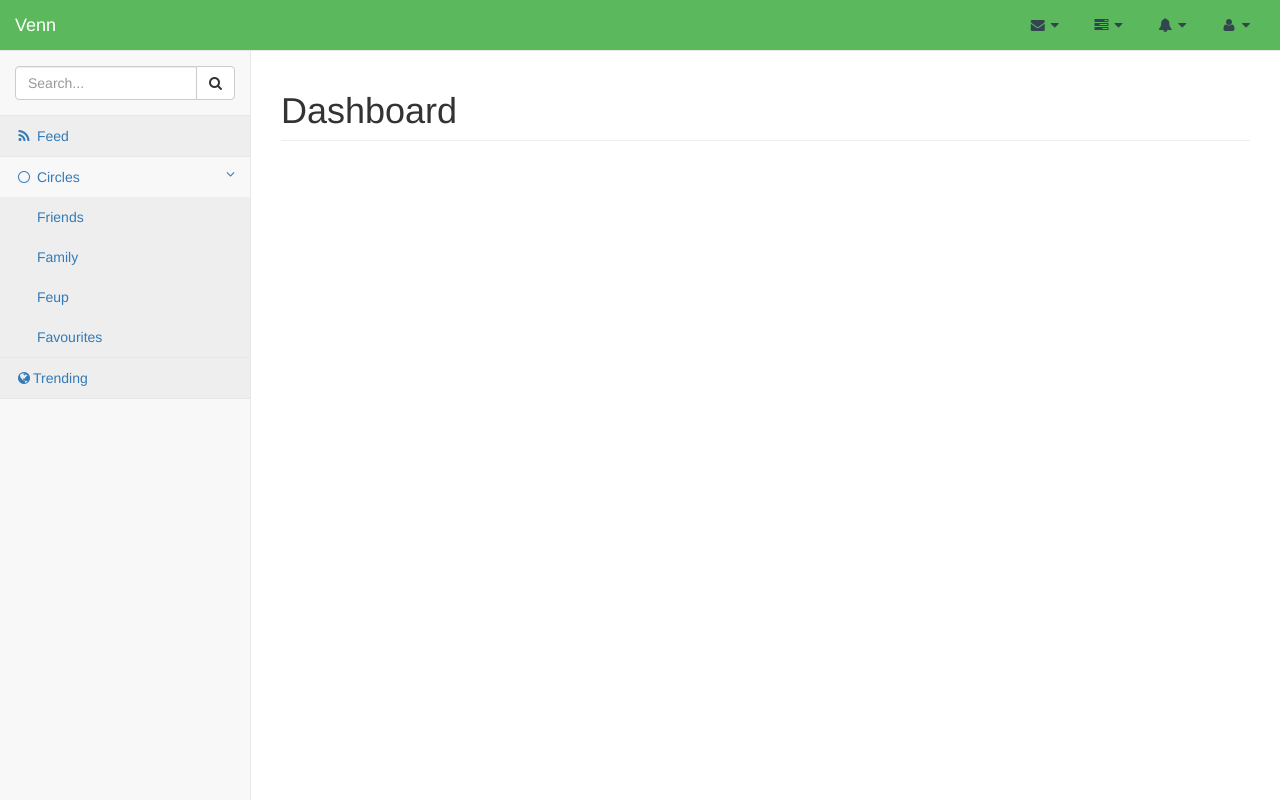
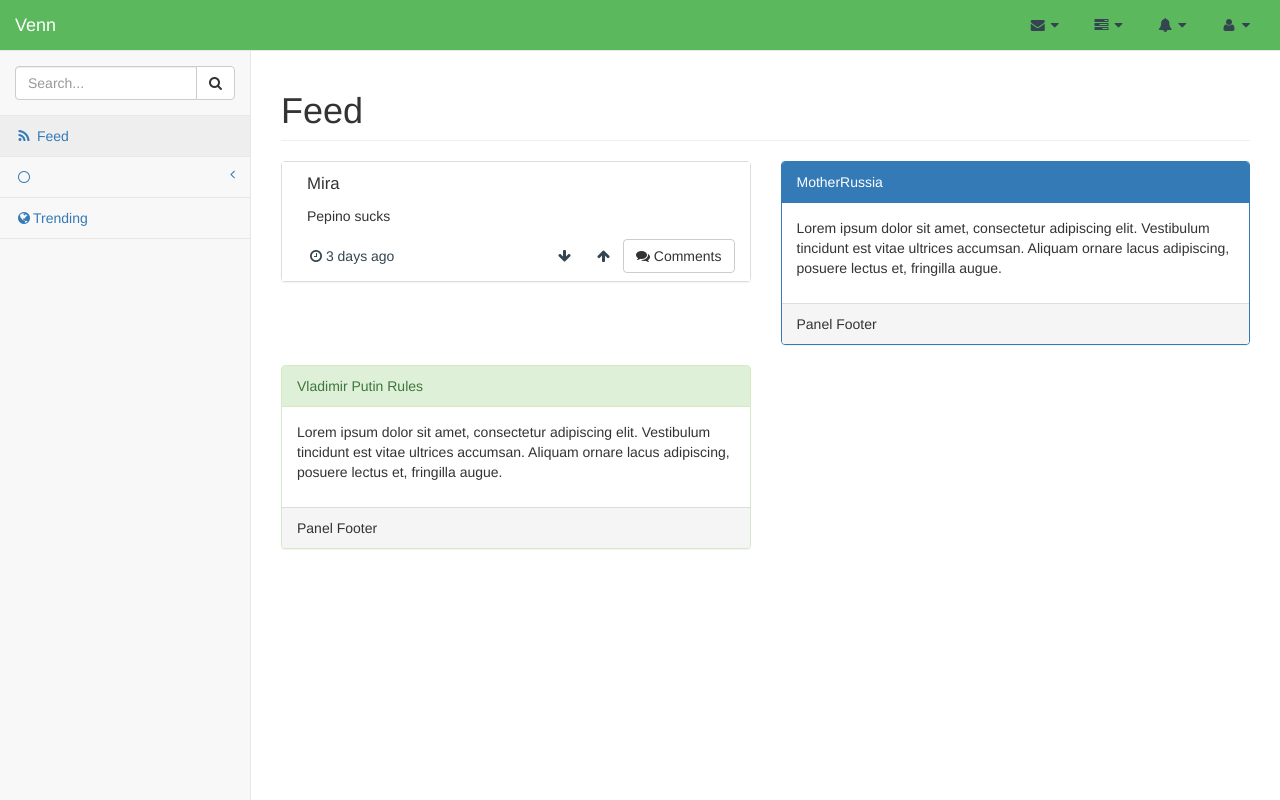
Before and after one commit to norim13/venn, a PHP site: page /pages/index.php in a window 1280 px wide. Run offline with PHP 8.4, Linux system fonts and the light colour scheme.

Commit message:
butoes das publicacoes
adicionado o up
adicionado o down
adicionado o comment
adicionado o componente que expande quando se carrega em comment
adicionada a hora

```diff
--- a/proj/assets/css/navbar.css
+++ b/proj/assets/css/navbar.css
@@ -11,8 +11,6 @@ background-color: rgb(51,122,183);
 
 /*green*/
 background-color: rgb(92,184,92);
-
-
 }
 #navbar-toggle-icon-black{
 background-color: rgb(51,69,79);
@@ -22,8 +20,6 @@ background-color: rgb(51,69,79);
 border-color: rgb(51,69,79);
 
 }
-
-
 
 
 .dropdown-toggle-white{
--- /dev/null
+++ b/proj/assets/css/pannels.css
@@ -0,0 +1,50 @@
+#btn-vote{
+background-color: transparent;
+border-color: transparent;
+font-size: 1em;
+color:rgb(51,69,79);
+border-radius: 50%;
+float: right;
+}
+
+#btn-comment{
+float: right;
+}
+
+#pannel-feed .panel-body,#pannel-feed .panel-heading,#pannel-feed .panel-footer{
+	padding-bottom:8px;
+	background-color:white;
+	border:0px;
+	border-radius:0%;
+}
+
+#pannel-feed .panel-heading{
+font-size:1.2em;
+padding-bottom:3px;
+padding-left:25px;
+}
+
+#pannel-feed .panel-footer{
+color:rgb(51,69,79);
+padding-top:0px;
+
+}
+
+#pannel-feed .panel-body{
+padding-top:7px;
+padding-bottom:3px;
+padding-left:25px;
+}
+
+#clock-pannel{
+background-color: transparent;
+border-color: transparent;
+font-size: 1em;
+color:rgb(51,69,79);
+float: left;
+padding-right:auto;
+}
+
+.fill-flow{
+overflow:auto;
+}
--- /dev/null
+++ b/proj/pages/body.php
@@ -0,0 +1,80 @@
+        <div id="page-wrapper">
+            <div class="row">
+
+				<div class="col-lg-12">
+                    <h1 class="page-header">Feed</h1>
+                </div>
+
+            </div>
+
+
+			 <div class="row">
+                <div class="col-lg-6">
+                    <div class="panel panel-default" id="pannel-feed">
+
+                        <div class="panel-heading ">
+                            Mira
+                        </div>
+
+                        <div class="panel-body " >
+							<p>Pepino sucks<p>
+						</div>
+
+                        <div class="panel-footer clearfix ">
+							<div class="fill-flow">
+							<a href="" class="btn btn-default" id="clock-pannel"><i class="fa fa-clock-o"></i> 3 days ago</a>
+
+							<button class="btn btn-default" id="btn-comment"type="button" data-toggle="collapse" data-target="#comments" aria-expanded="false" aria-controls="comments">
+							  <i class="fa fa-comments"></i> Comments
+							</button>
+							<a href="" class="btn btn-primary" id="btn-vote"><i class="fa fa-arrow-up"></i></a>
+							<a href="" class="btn btn-primary" id="btn-vote"><i class="fa fa-arrow-down"></i> </a>
+
+
+
+
+							</div>
+
+							<div class="collapse" id="comments">
+							  <div class="col-lg-7" >
+								<h4>Comments</h4>
+								(....)
+							  </div>
+							</div>
+
+						</div>
+                    </div>
+                </div>
+                <!-- /.col-lg-4 -->
+                <div class="col-lg-6">
+                    <div class="panel panel-primary">
+                        <div class="panel-heading">
+                            MotherRussia
+                        </div>
+                        <div class="panel-body">
+                            <p>Lorem ipsum dolor sit amet, consectetur adipiscing elit. Vestibulum tincidunt est vitae ultrices accumsan. Aliquam ornare lacus adipiscing, posuere lectus et, fringilla augue.</p>
+                        </div>
+                        <div class="panel-footer">
+                            Panel Footer
+                        </div>
+                    </div>
+                </div>
+                <!-- /.col-lg-4 -->
+                <div class="col-lg-6">
+                    <div class="panel panel-success">
+                        <div class="panel-heading">
+                            Vladimir Putin Rules
+                        </div>
+                        <div class="panel-body">
+                            <p>Lorem ipsum dolor sit amet, consectetur adipiscing elit. Vestibulum tincidunt est vitae ultrices accumsan. Aliquam ornare lacus adipiscing, posuere lectus et, fringilla augue.</p>
+                        </div>
+                        <div class="panel-footer">
+                            Panel Footer
+                        </div>
+                    </div>
+                </div>
+                <!-- /.col-lg-4 -->
+            </div>
+
+            <!-- /.row -->
+        </div>
--- a/proj/pages/header.php
+++ b/proj/pages/header.php
@@ -242,26 +242,26 @@
                             <a href="index.php"><i class="fa fa-rss fa-fw"></i> Feed</a>
                         </li>
                         <li>
-                            <a href="#"><i class="fa fa-circle-thin fa-fw"></i> Circles<span class="fa arrow"></span></a>
+                            <a href="#"><i class="fa fa-circle-thin fa-fw"></i> <span class="fa arrow"></span></a>
                             <ul class="nav nav-second-level">
                                <li>
-                                    <a href="index.php">Friends</a>
+                                    <a href="#">Friends</a>
                                 </li>
                                 <li>
-                                    <a href="index.php">Family</a>
+                                    <a href="#">Family</a>
                                 </li>
 								<li>
-                                    <a href="index.php">Feup</a>
+                                    <a href="#">Feup</a>
                                 </li>
 								<li>
-                                    <a href="index.php">Favourites</a>
+                                    <a href="#">Favourites</a>
                                 </li>
                             </ul>
                             <!-- /.nav-second-level -->
                         </li>
 
 						<li>
-                            <a href="index.php"><i class="fa fa-globe fa-fw"></i>Trending</a>
+                            <a href="panels-wells.html"><i class="fa fa-globe fa-fw"></i>Trending</a>
                         </li>
 
 						<!--
--- a/proj/pages/index.php
+++ b/proj/pages/index.php
@@ -9,11 +9,14 @@
     <meta name="description" content="">
     <meta name="author" content="">
 
-    <title>SB Admin 2 - Bootstrap Admin Theme</title>
+    <title>Venn - Social Network</title>
+
+	<link href="../assets/css/navbar.css" rel="stylesheet">
+	<link href="../assets/css/pannels.css" rel="stylesheet">
+
 
     <!-- Bootstrap Core CSS -->
     <link href="../assets/frameworks/bootstrap/css/bootstrap.min.css" rel="stylesheet">
-	<link href="../assets/css/navbar.css" rel="stylesheet">
 
     <!-- MetisMenu CSS -->
     <link href="../assets/frameworks/metisMenu/dist/metisMenu.min.css" rel="stylesheet">
@@ -43,22 +46,7 @@
 
     <div id="wrapper">
 	<? include 'header.php' ?>
-
-        <div id="page-wrapper">
-            <div class="row">
-                <div class="col-lg-12">
-                    <h1 class="page-header">Dashboard</h1>
-                </div>
-                <!-- /.col-lg-12 -->
-            </div>
-            <!-- /.row -->
-
-
-            <div class="row">
-            </div>
-            <!-- /.row -->
-        </div>
-        <!-- /#page-wrapper -->
+	<? include 'body.php' ?>
 
     </div>
     <!-- /#wrapper -->
```
